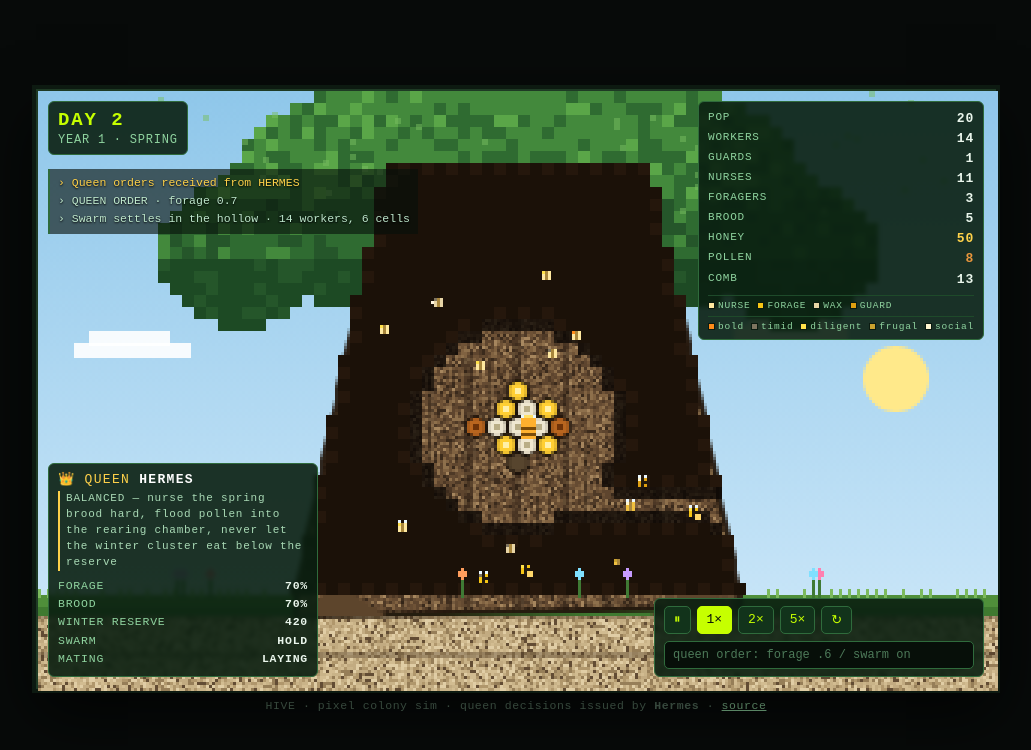
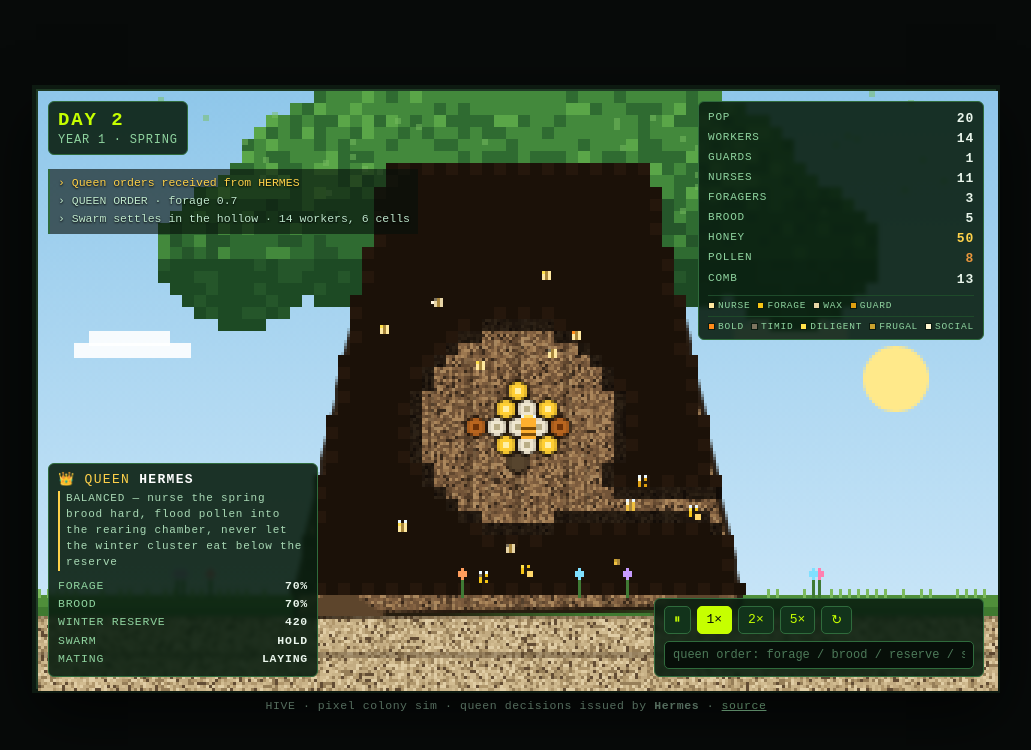
Before and after one commit to Peymanph/bee-sim, a plain HTML site: page index.html in a window 1280 px wide. Shown: the whole page, without its empty margins (124-1155 px from the left). Drawn offline with Linux system fonts and the light colour scheme.

Commit message:
Polish pass: banner clearance, bark contrast, legend casing, README

```diff
--- a/app.js
+++ b/app.js
@@ -151,7 +151,7 @@ bark.width = IW; bark.height = IH;
 (function () {
   const g = bark.getContext('2d');
   const img = g.createImageData(IW, IH), d = img.data;
-  const pal = [[110, 82, 54], [94, 69, 46], [128, 98, 65], [78, 57, 38], [142, 112, 76], [101, 75, 50]];
+  const pal = [[133, 99, 66], [114, 84, 56], [155, 119, 79], [97, 71, 47], [172, 135, 92], [123, 91, 61]];
   for (let i = 0; i < d.length; i += 4) {
     let p = pal[(rnd() * pal.length) | 0];
     if (rnd() < 0.07) p = [58, 42, 28];
@@ -163,8 +163,8 @@ bark.width = IW; bark.height = IH;
   for (let x = 0; x < IW;) {
     const w = 1 + ((rnd() * 3) | 0);
     const y0 = (rnd() * IH) | 0, h = 40 + ((rnd() * 160) | 0);
-    g.fillStyle = 'rgba(46,32,20,0.45)'; g.fillRect(x, y0, w, h);
-    g.fillStyle = 'rgba(180,150,110,0.20)'; g.fillRect(x + w, y0 + 8, 1, h - 16);
+    g.fillStyle = 'rgba(58,40,25,0.34)'; g.fillRect(x, y0, w, h);
+    g.fillStyle = 'rgba(205,175,130,0.17)'; g.fillRect(x + w, y0 + 8, 1, h - 16);
     x += 5 + ((rnd() * 5) | 0);
   }
   // knots
--- a/index.html
+++ b/index.html
@@ -35,11 +35,11 @@
         <span><i style="background:#e0a010"></i>GUARD</span>
       </div>
       <div class="leg">
-        <span><i style="background:#ff8c1a"></i>bold</span>
-        <span><i style="background:#7d7460"></i>timid</span>
-        <span><i style="background:#ffe14a"></i>diligent</span>
-        <span><i style="background:#c9a12e"></i>frugal</span>
-        <span><i style="background:#fff6d0"></i>social</span>
+        <span><i style="background:#ff8c1a"></i>BOLD</span>
+        <span><i style="background:#7d7460"></i>TIMID</span>
+        <span><i style="background:#ffe14a"></i>DILIGENT</span>
+        <span><i style="background:#c9a12e"></i>FRUGAL</span>
+        <span><i style="background:#fff6d0"></i>SOCIAL</span>
       </div>
     </div>
 
@@ -64,7 +64,7 @@
         <button id="btnNew">↻</button>
       </div>
       <form id="cmdForm" autocomplete="off">
-        <input id="cmd" placeholder="queen order: forage .6 / swarm on">
+        <input id="cmd" placeholder="queen order: forage / brood / reserve / swarm">
       </form>
     </div>
 
--- a/styles.css
+++ b/styles.css
@@ -44,7 +44,7 @@ button.on{background:#c6ff00;color:#071008;border-color:#c6ff00}
 #cmd:focus{border-color:#c6ff00}
 #cmd::placeholder{color:#4d7a59}
 
-#banner{position:absolute;top:13%;left:50%;transform:translate(-50%,-50%);
+#banner{position:absolute;top:9%;left:50%;transform:translate(-50%,-50%);
  background:rgba(16,58,30,.95);border:2px solid #c6ff00;color:#fff;
  font-size:19px;font-weight:bold;letter-spacing:.14em;padding:9px 24px;
  border-radius:0;text-align:center;box-shadow:0 0 0 3px #0a2412,0 8px 30px rgba(0,0,0,.6);
@@ -67,7 +67,7 @@ button.on{background:#c6ff00;color:#071008;border-color:#c6ff00}
 .overSub{font-size:13px;color:#d8d8d8;letter-spacing:.08em}
 #btnRetry{font-size:15px;padding:9px 20px}
 
-.cap{font-size:11.5px;color:#5c7a66;letter-spacing:.05em;text-align:center}
+.cap{font-size:11.5px;color:#8fb89e;letter-spacing:.05em;text-align:center}
 .cap a{color:#8fd39f}
 @media (max-width:1020px){
  #frame{width:96vw;height:60vw}
```
Also changed, not shown: 1 other file.
